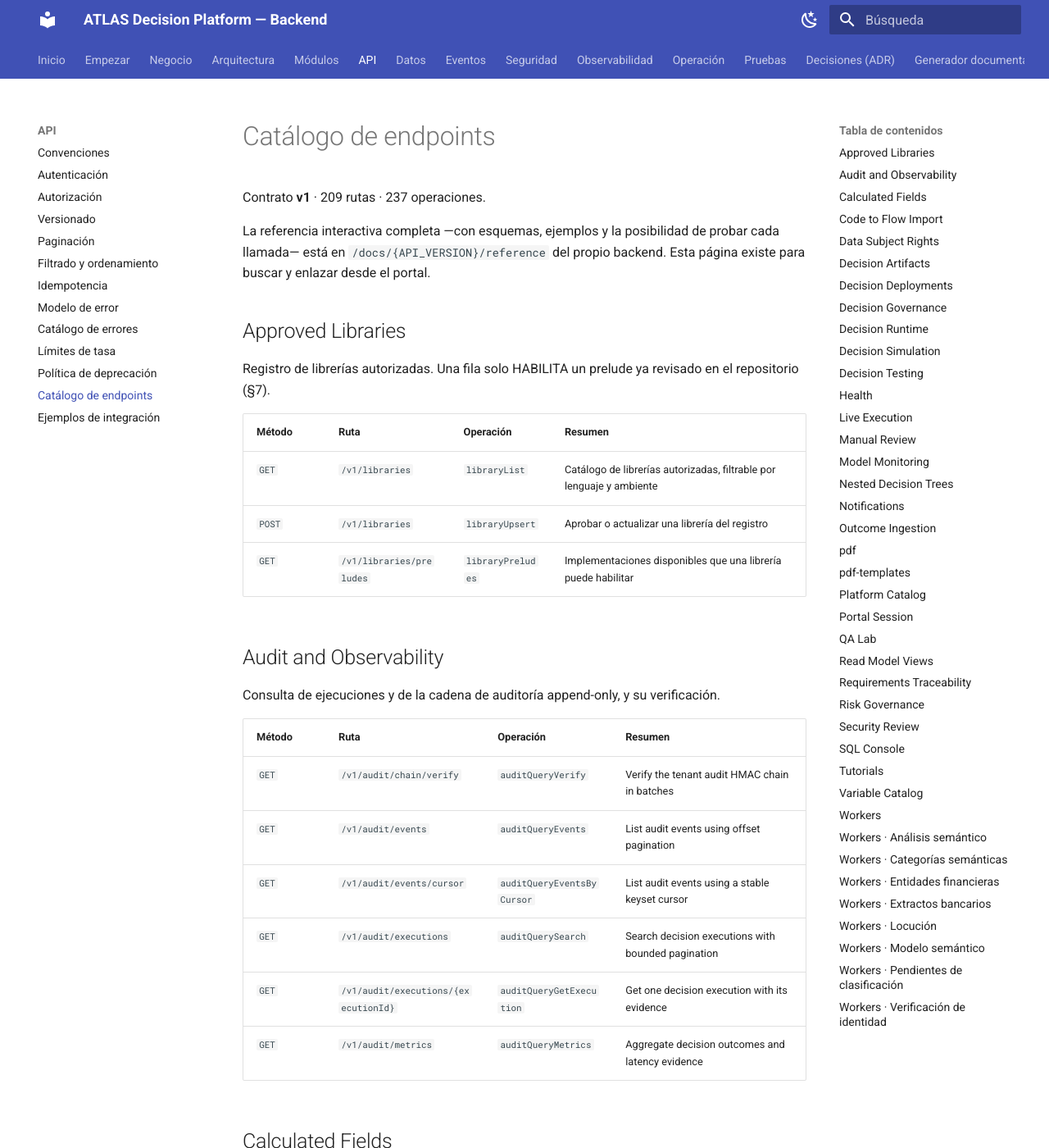
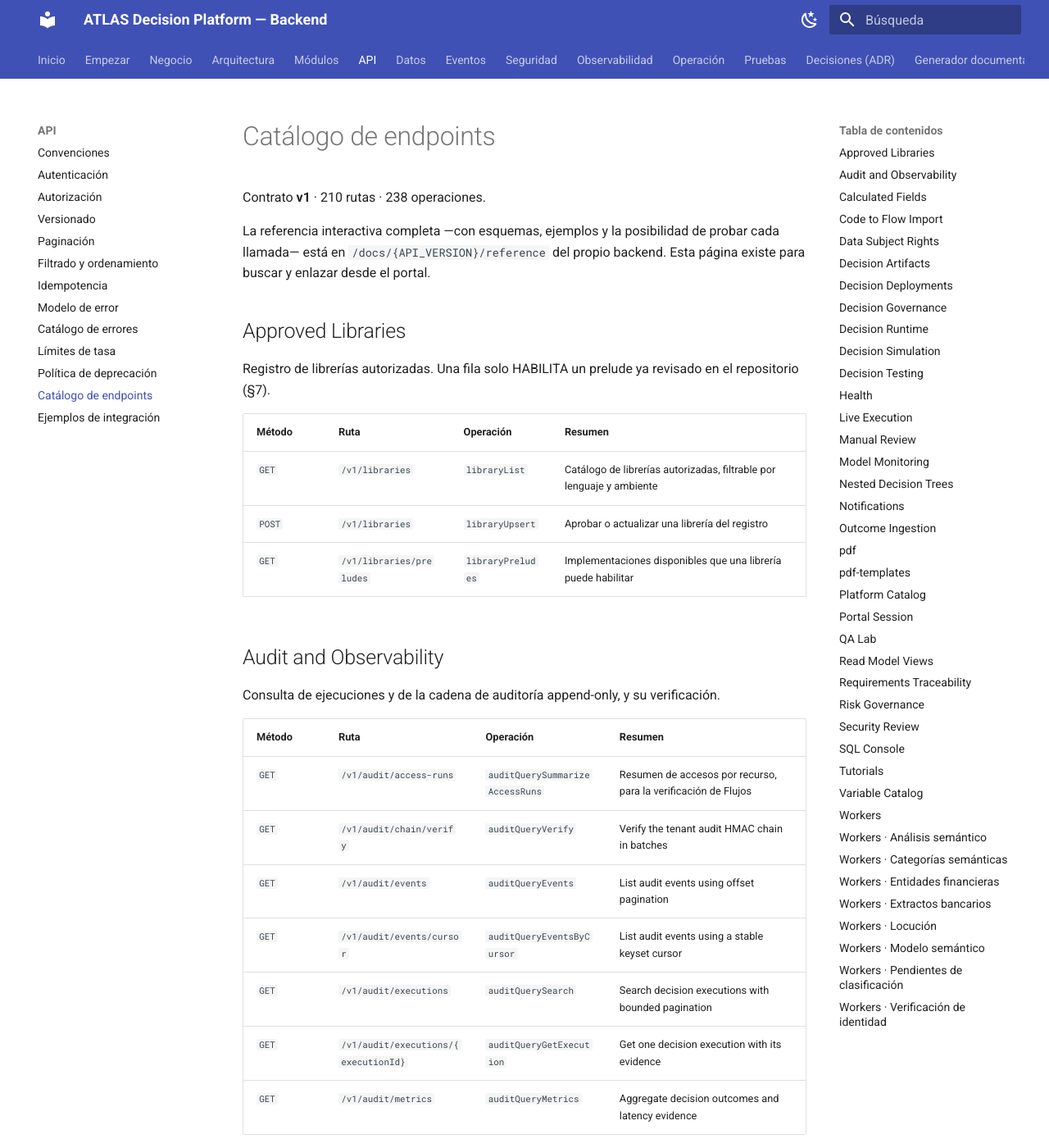
Before and after one commit to PabloArauzCaballero/AtlasDecisionEngineBackend, an MkDocs documentation site: the page built from docs/api/endpoint-catalog.md, in a window 1280 px wide and 1400 px high. Shown: the whole window at 82% size. Built offline with MkDocs 1.6.1 and Material for MkDocs 9.7.7, drawn with Linux system fonts in a browser that asks for light colours.

Commit message:
docs(catálogos): regenerar tras la ruta nueva del resumen de accesos
Mismo olvido que el contrato, en el otro generador: `docs:catalog` deriva el
catálogo de endpoints y la ficha del módulo del código real, y una ruta nueva los
deja desactualizados. 31 módulos, 238 endpoints.

Co-Authored-By: Claude Opus 5 (1M context) <noreply@anthropic.com>

```diff
--- a/docs/api/endpoint-catalog.md
+++ b/docs/api/endpoint-catalog.md
@@ -3,7 +3,7 @@
 
 # Catálogo de endpoints
 
-Contrato **v1** · 209 rutas · 237 operaciones.
+Contrato **v1** · 210 rutas · 238 operaciones.
 
 La referencia interactiva completa —con esquemas, ejemplos y la posibilidad de probar cada
 llamada— está en `/docs/{API_VERSION}/reference` del propio backend. Esta página existe para
@@ -25,6 +25,7 @@ Consulta de ejecuciones y de la cadena de auditoría append-only, y su verificac
 
 | Método | Ruta | Operación | Resumen |
 | --- | --- | --- | --- |
+| `GET` | `/v1/audit/access-runs` | `auditQuerySummarizeAccessRuns` | Resumen de accesos por recurso, para la verificación de Flujos |
 | `GET` | `/v1/audit/chain/verify` | `auditQueryVerify` | Verify the tenant audit HMAC chain in batches |
 | `GET` | `/v1/audit/events` | `auditQueryEvents` | List audit events using offset pagination |
 | `GET` | `/v1/audit/events/cursor` | `auditQueryEventsByCursor` | List audit events using a stable keyset cursor |
--- a/docs/reports/catalog-metrics.json
+++ b/docs/reports/catalog-metrics.json
@@ -1,6 +1,6 @@
 {
   "modules": 31,
-  "endpoints": 237,
+  "endpoints": 238,
   "entities": 100,
   "events": 6,
   "errorCodes": 250,
```
Also changed, not shown: docs/modules/audit-query.md (+2 -0 lines), docs/modules/index.md (+1 -1 lines).
